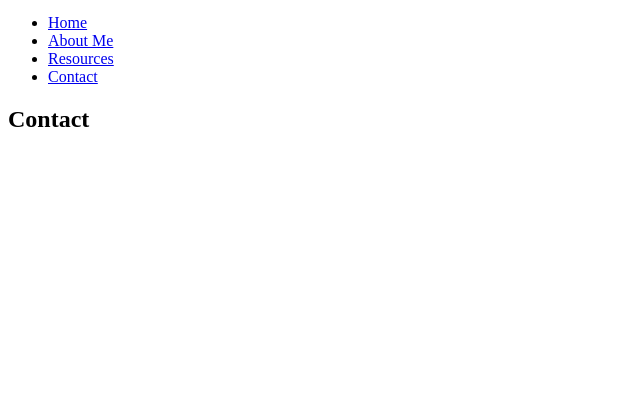
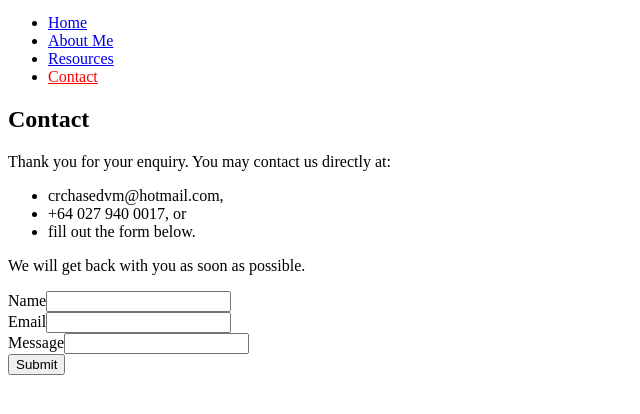
Before and after one commit to Raggii/Website-Test, a React (Create React App) app in the folder myapp/: page /contact in a window 1280 px wide. Shown: the part 348-762 px from the top of the page, without its empty margins (0-640 px from the left). Built offline with nearby package versions, Linux system fonts and the light colour scheme.

Commit message:
Added the basic form structure

```diff
--- a/myapp/src/navbar.js
+++ b/myapp/src/comps/navbar.js
@@ -16,22 +16,22 @@ function Navbar() {
         </section>
         <ul>
           <li>
-            <NavLink exact to="/" activeclass="active-nav-link">
+            <NavLink exact to="/" activeClassName="active-nav-link">
               Home
             </NavLink>
           </li>
           <li>
-            <NavLink to="/about-me" activeclass="active-nav-link">
+            <NavLink to="/about-me" activeClassName="active-nav-link">
               About Me
             </NavLink>
           </li>
           <li>
-            <NavLink to="/resources" activeclass="active-nav-link">
+            <NavLink to="/resources" activeClassName="active-nav-link">
               Resources
             </NavLink>
           </li>
           <li>
-            <NavLink to="/contact" activeclass="active-nav-link">
+            <NavLink to="/contact" activeClassName="active-nav-link">
               Contact
             </NavLink>
           </li>
--- a/myapp/src/contact.js
+++ /dev/null
@@ -1,11 +0,0 @@
-import React from "react";
-
-const Contact = () => {
-  return (
-    <>
-      <h2>Contact</h2>
-    </>
-  );
-};
-
-export default Contact;
--- a/myapp/src/resources.js
+++ b/myapp/src/resources.js
@@ -1,9 +1,12 @@
 import React from "react";
+import { Link } from "react-router-dom";
 
 const Resources = () => {
   return (
     <>
-      <h2>Resources</h2>
+      <Link to="/pregnancy-generation-preparation-for-success-20200416">
+        Improving Pregnancy Generation: Preparation for Success
+      </Link>
     </>
   );
 };
--- /dev/null
+++ b/myapp/src/routes/contact.js
@@ -0,0 +1,74 @@
+import React, { useState } from "react";
+
+const Contact = () => {
+  const [enquiry, setEnquiry] = useState({
+    fullName: "",
+    email: "",
+    message: "",
+  });
+
+  const handleChange = (e) => {
+    const attName = e.target.name;
+    const attValue = e.target.value;
+
+    setEnquiry({ ...enquiry, [attName]: attValue });
+  };
+
+  return (
+    <>
+      <h2>Contact</h2>
+      <section>
+        <p>Thank you for your enquiry. You may contact us directly at:</p>
+        <ul>
+          <li>crchasedvm@hotmail.com,</li>
+          <li>+64 027 940 0017, or</li>
+          <li>fill out the form below.</li>
+        </ul>
+        <p>We will get back with you as soon as possible.</p>
+      </section>
+      <form>
+        <div>
+          <label htmlFor="fullName">Name</label>
+          <input
+            type="text"
+            id="fullName"
+            name="fullName"
+            value={enquiry.fullName}
+            onChange={handleChange}
+          ></input>
+        </div>
+        <div>
+          <label htmlFor="email">Email</label>
+          <input
+            type="email"
+            id="email"
+            name="email"
+            value={enquiry.email}
+            onChange={handleChange}
+          ></input>
+        </div>
+        <div>
+          <label htmlFor="message">Message</label>
+          <input
+            type="text"
+            id="message"
+            name="message"
+            value={enquiry.message}
+            onChange={handleChange}
+          ></input>
+        </div>
+        <button
+          type="submit"
+          onClick={(e) => {
+            e.preventDefault();
+            alert(enquiry);
+          }}
+        >
+          Submit
+        </button>
+      </form>
+    </>
+  );
+};
+
+export default Contact;
```
Also changed, not shown: myapp/src/App.js (+5 -5 lines), myapp/src/index.css (+8 -0 lines), myapp/src/routes/Error.js (renamed from myapp/src/Error.js), myapp/src/routes/about-me.js (renamed from myapp/src/about-me.js), myapp/src/routes/home.js (renamed from myapp/src/home.js).
